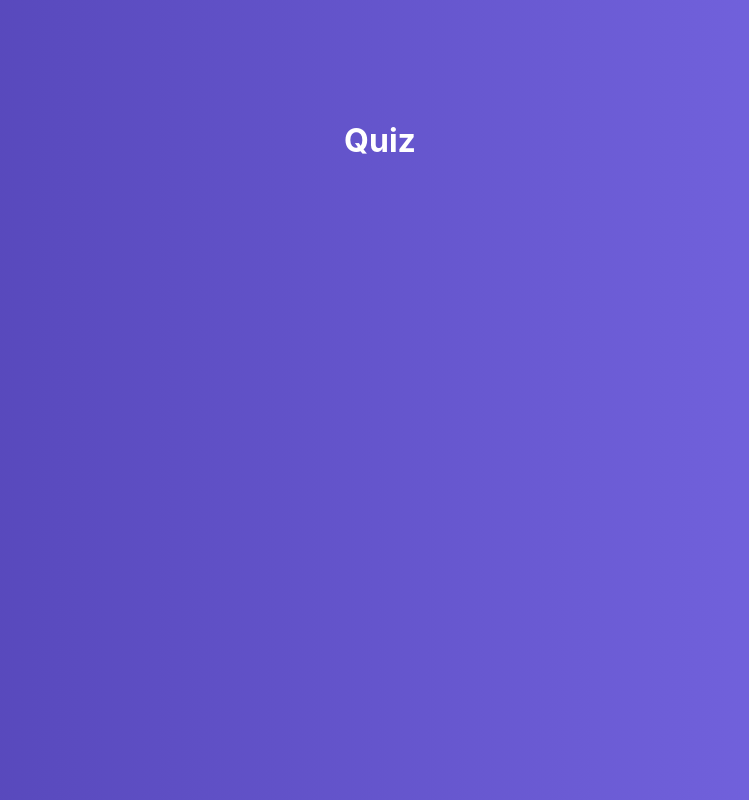
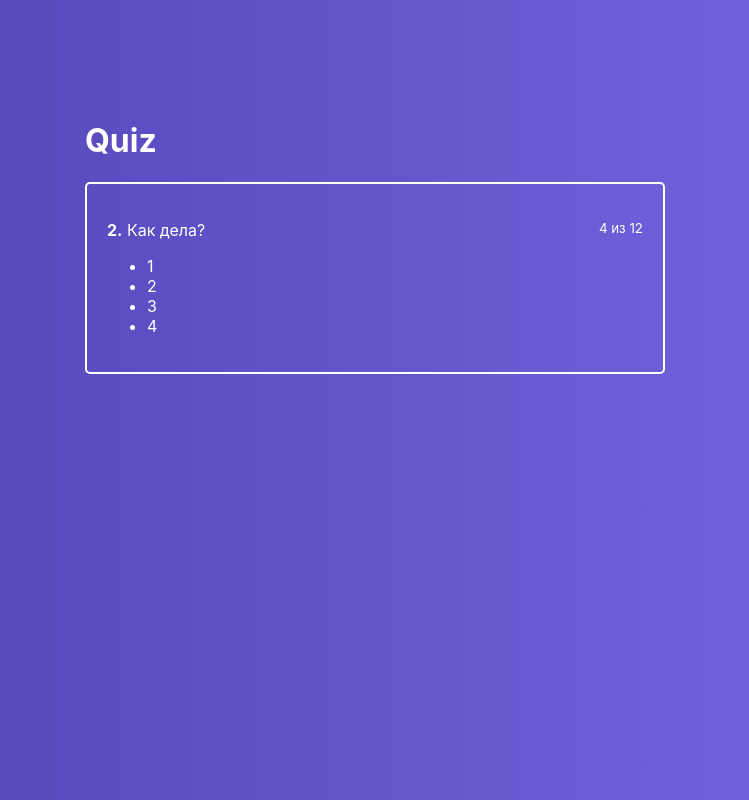
Before and after one commit to Mayamee/react-quiz, a React (Create React App) app: page / in a window 1280 px wide. Shown: the whole page, without its empty margins (265-1014 px from the left). Built offline with nearby package versions, Linux system fonts and the light colour scheme.

Commit message:
047 - active quiz

```diff
--- a/src/components/ActiveQuiz/ActiveQuiz.jsx
+++ b/src/components/ActiveQuiz/ActiveQuiz.jsx
@@ -3,7 +3,20 @@
 const ActiveQuiz = (props) => {
   return (
     <div className={classes.ActiveQuiz}>
-      <h1>ActiveQuiz</h1>
+      <p className={classes.Question}>
+        <span>
+          <strong>2.</strong>
+          &nbsp;Как дела?
+        </span>
+        <small>4 из 12</small>
+      </p>
+
+      <ul>
+        <li>1</li>
+        <li>2</li>
+        <li>3</li>
+        <li>4</li>
+      </ul>
     </div>
   );
 };
--- a/src/components/ActiveQuiz/ActiveQuiz.module.scss
+++ b/src/components/ActiveQuiz/ActiveQuiz.module.scss
@@ -0,0 +1,12 @@
+.ActiveQuiz {
+  padding: 20px;
+  color: #fff;
+  border: 2px solid #fff;
+  border-radius: 5px;
+  margin: 0 10px;
+  box-sizing: border-box;
+}
+.Question {
+  display: flex;
+  justify-content: space-between;
+}
--- a/src/containers/Quiz/Quiz.jsx
+++ b/src/containers/Quiz/Quiz.jsx
@@ -1,6 +1,6 @@
 import React, { Component } from "react";
 import classes from "./Quiz.module.scss";
-
+import ActiveQuiz from "../../components/ActiveQuiz/ActiveQuiz";
 class Quiz extends Component {
   state = {
     quiz: [],
@@ -8,7 +8,10 @@
   render() {
     return (
       <div className={classes.Quiz}>
-        <h1>Quiz</h1>
+        <div className={classes.QuizWrapper}>
+          <h1>Quiz</h1>
+          <ActiveQuiz />
+        </div>
       </div>
     );
   }
--- a/src/containers/Quiz/Quiz.module.scss
+++ b/src/containers/Quiz/Quiz.module.scss
@@ -10,3 +10,6 @@
     margin-left: 10px;
   }
 }
+.QuizWrapper {
+  width: 600px;
+}
```
